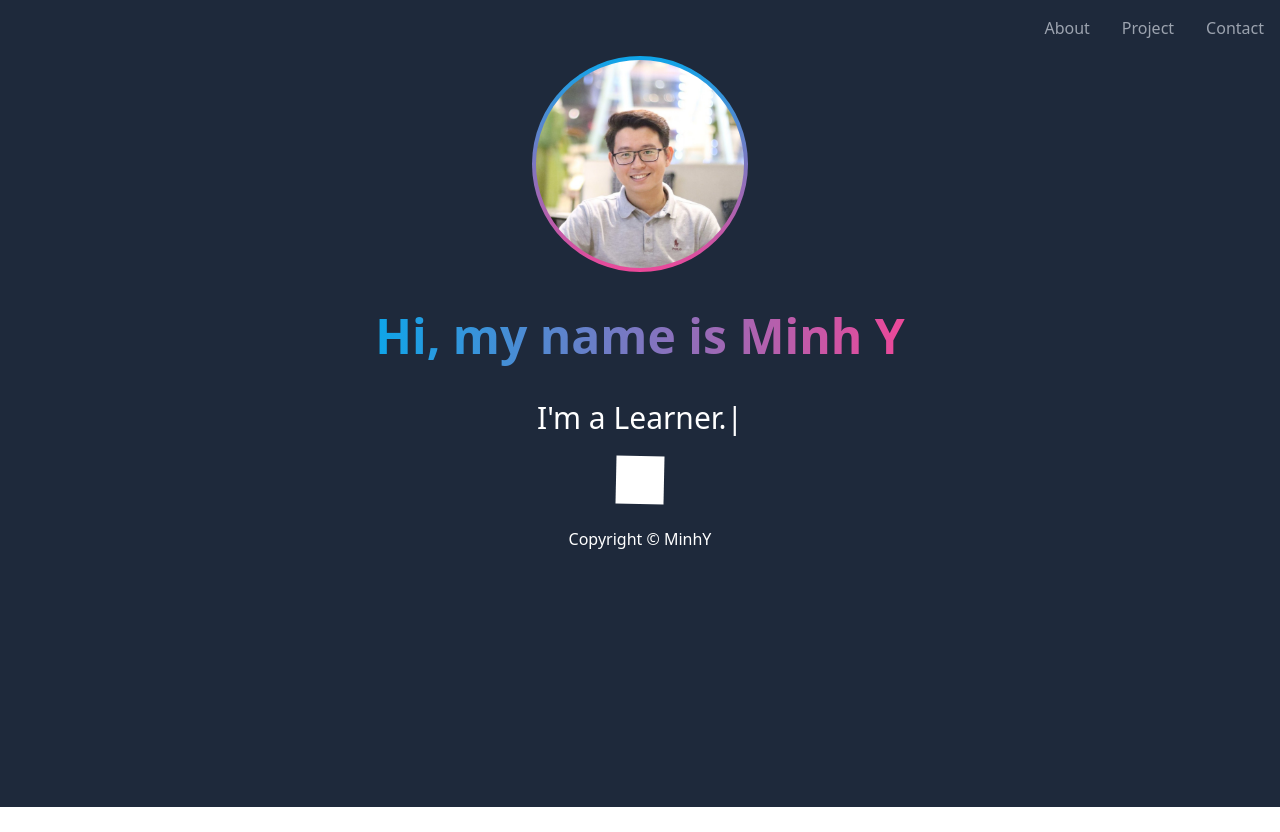
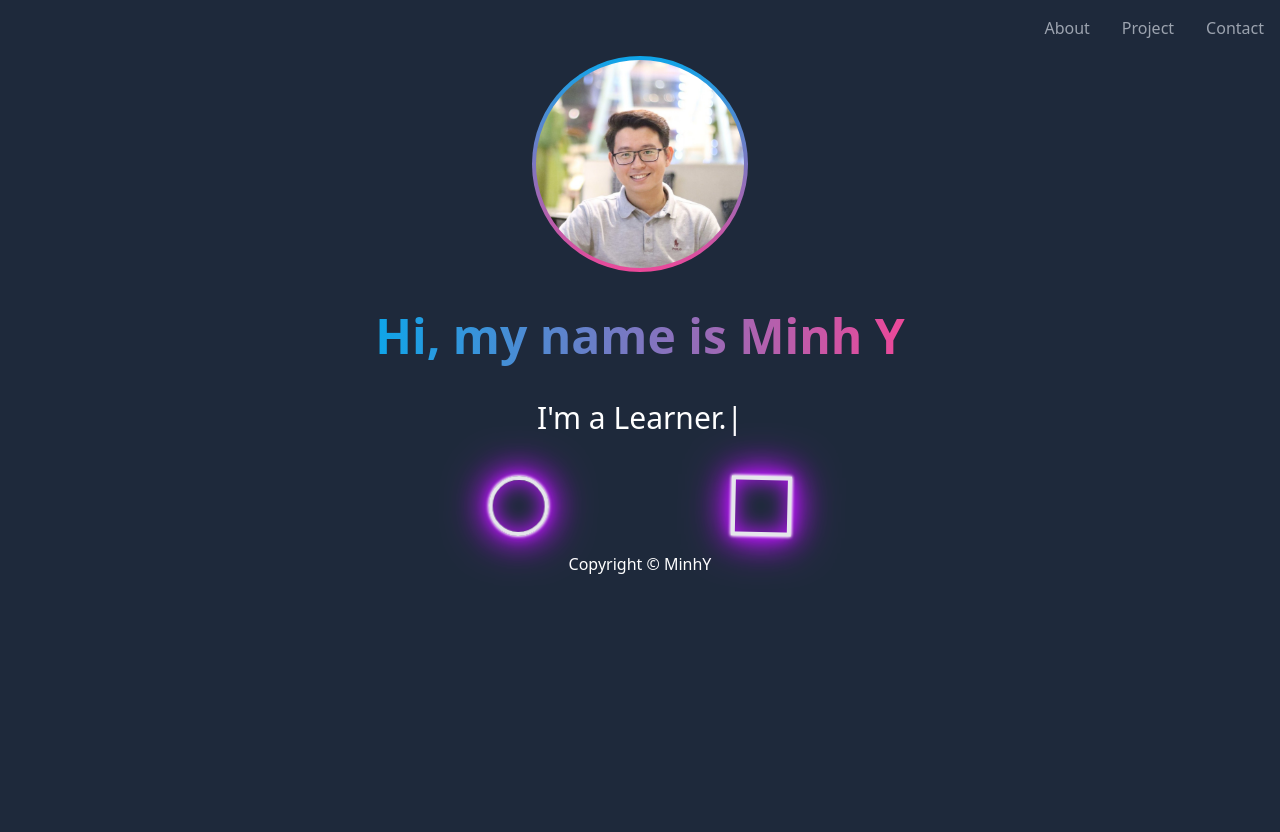
Before and after one commit to minhypro/minhy, a React (Create React App) app: page / in a window 1280 px wide. Before the commit the page ends 807 px from the top, so only its background shows below. Built offline with nearby package versions, Linux system fonts and the light colour scheme; the HTML template or start-up script is replaced by a standard one.

Commit message:
add icon and animation

```diff
--- a/src/App.js
+++ b/src/App.js
@@ -35,13 +35,21 @@ function App() {
           cursor={true}
           repeat={Infinity}
         />
-        <br />
+        <div className="container mt-10 mx-auto flex items-center justify-center">
         <motion.div
-          className='mt-5 p-6 bg-white inline-block'
-          animate={{ rotate: 180 }}
+          className='square'
+          animate={{ rotate: 180, x: 200 }}
           repeat={Infinity}
           transition={{ type: 'spring', repeat: Infinity, repeatType: 'mirror', duration: 2 }}
-        />
+          />
+        <motion.div
+          className='circle'
+          animate={{ rotate: 180, x: -200 }}
+          repeat={Infinity}
+          transition={{ type: 'spring', repeat: Infinity, repeatType: 'mirror', duration: 2 }}
+          />
+
+          </div>
       </div>
       <Footer />
     </div>
--- a/src/index.css
+++ b/src/index.css
@@ -1,6 +1,10 @@
 @tailwind base;
 @tailwind components;
 @tailwind utilities;
+
+html {
+    scroll-behavior: smooth;
+}
 
 .link-underline {
     border-bottom-width: 0;
@@ -26,10 +30,37 @@ a:hover .link-underline,
 }
 
 .typing-text:after {
-    color:rgb(255, 118, 118);
+    color: rgb(255, 118, 118);
 }
 
 .avatar-border {
     width: 13.5rem;
     height: 13.5rem;
 }
+
+.square {
+    margin-right: 100px;
+    width: 60px;
+    height: 60px;
+    border-width: 4px;
+    box-shadow: 0 0 .2rem #fff,
+    0 0 .2rem #fff,
+    0 0 2rem #bc13fe,
+    0 0 0.8rem #bc13fe,
+    0 0 2.8rem #bc13fe,
+    inset 0 0 1.3rem #bc13fe;
+
+}
+
+.circle {
+    width: 60px;
+    height: 60px;
+    border-width: 4px;
+    border-radius: 50%;
+    box-shadow: 0 0 .2rem #fff,
+    0 0 .2rem #fff,
+    0 0 2rem #bc13fe,
+    0 0 0.8rem #bc13fe,
+    0 0 2.8rem #bc13fe,
+    inset 0 0 1.3rem #bc13fe;
+}
```
